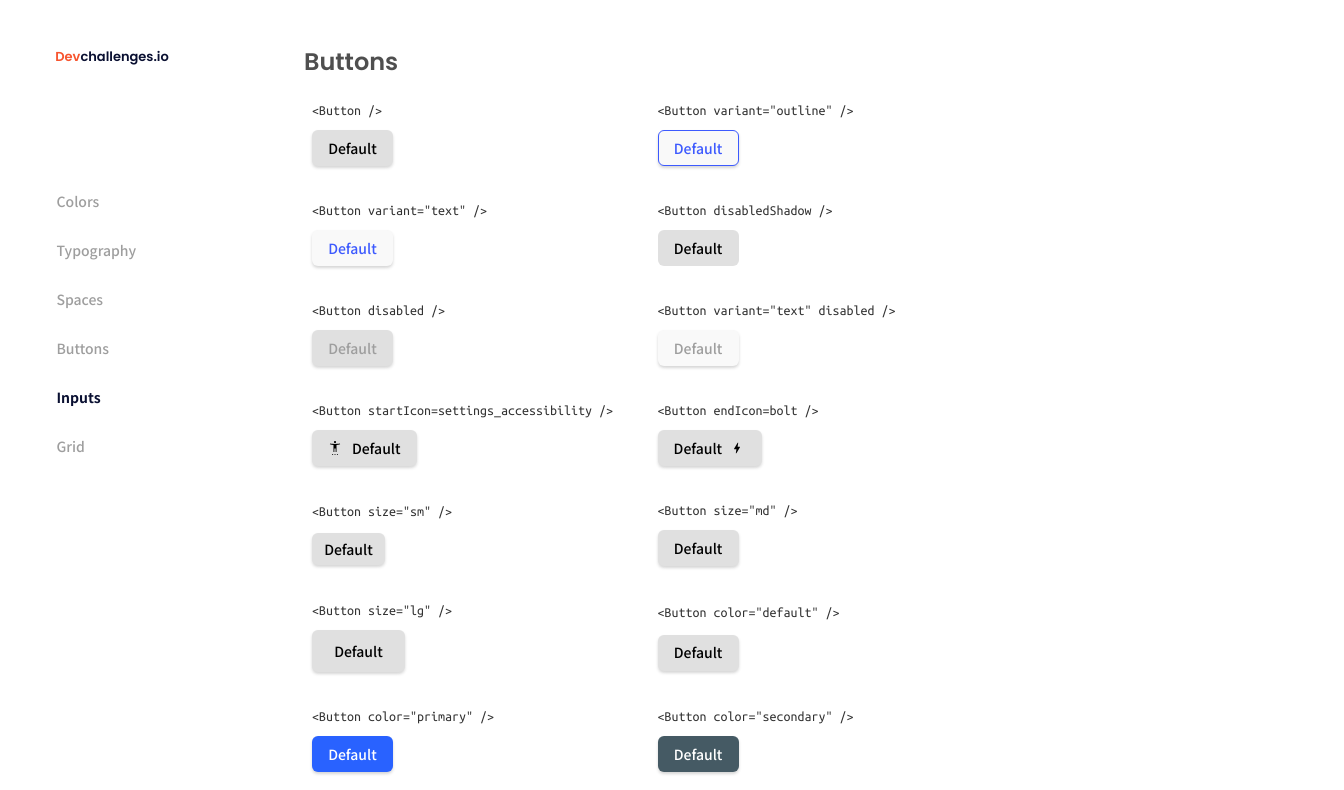
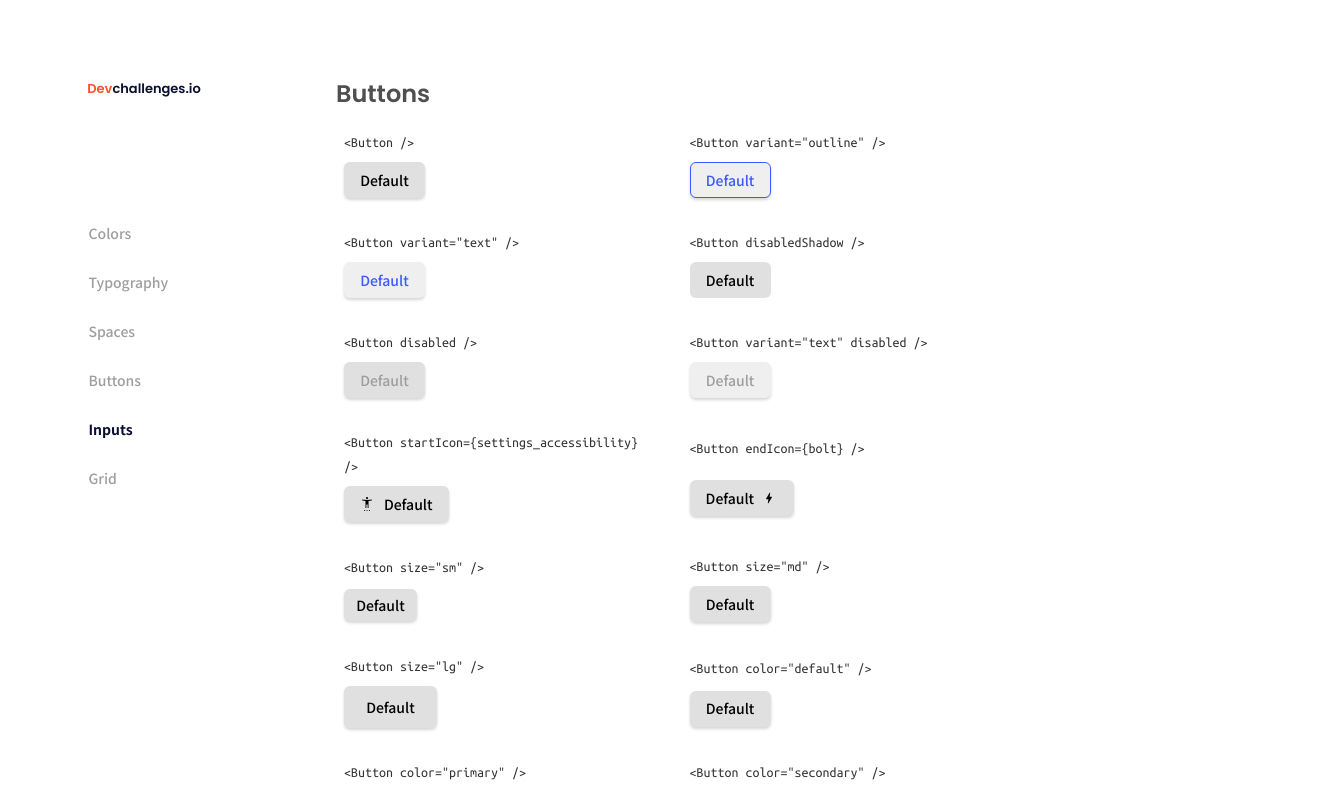
Before and after one commit to emifrese/button-challenge, a React (Vite) app: page /challenge in a window 1280 px wide. Shown: the top 790 px of the page, 1344 px wide, since content can reach past the window. Built offline with nearby package versions, Linux system fonts and the light colour scheme.

Commit message:
fixed text in input

```diff
--- a/src/App.css
+++ b/src/App.css
@@ -1,8 +1,8 @@
 #root {
   max-width: 1280px;
   margin: 0;
+  padding: 2rem;
   text-align: center;
-  width: 100%;
 }
 
 
--- a/src/components/Button/Button.jsx
+++ b/src/components/Button/Button.jsx
@@ -41,12 +41,12 @@ const Button = ({
   }
 
   if (startIcon) {
-    title += `startIcon=${iconName} `
+    title += `startIcon={${iconName}} `
     style.paddingRight = "16px";
   }
 
   if (endIcon) {
-    title += `endIcon=${iconName} `
+    title += `endIcon={${iconName}} `
     style.paddingLeft = "16px";
   }
 
--- a/src/components/UI/Layout.module.css
+++ b/src/components/UI/Layout.module.css
@@ -1,4 +1,4 @@
 .layout {
-    width: 100%;
-    height: 100%;
+    width: 100vw;
+    height: 100vh;
 }
--- a/src/index.css
+++ b/src/index.css
@@ -46,10 +46,4 @@ h1 {
     color: #213547;
     background-color: #ffffff;
   }
-  a:hover {
-    color: #747bff;
-  }
-  button {
-    background-color: #f9f9f9;
-  }
 }
```
